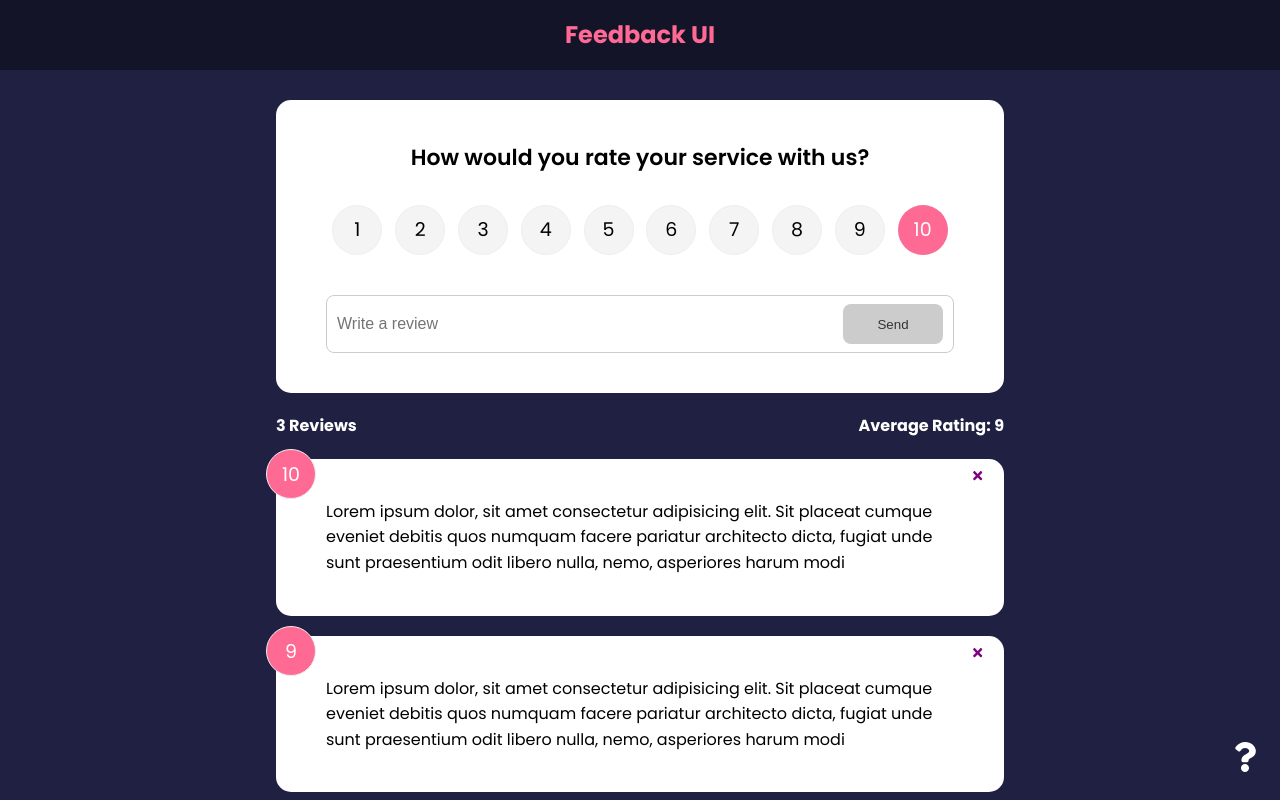
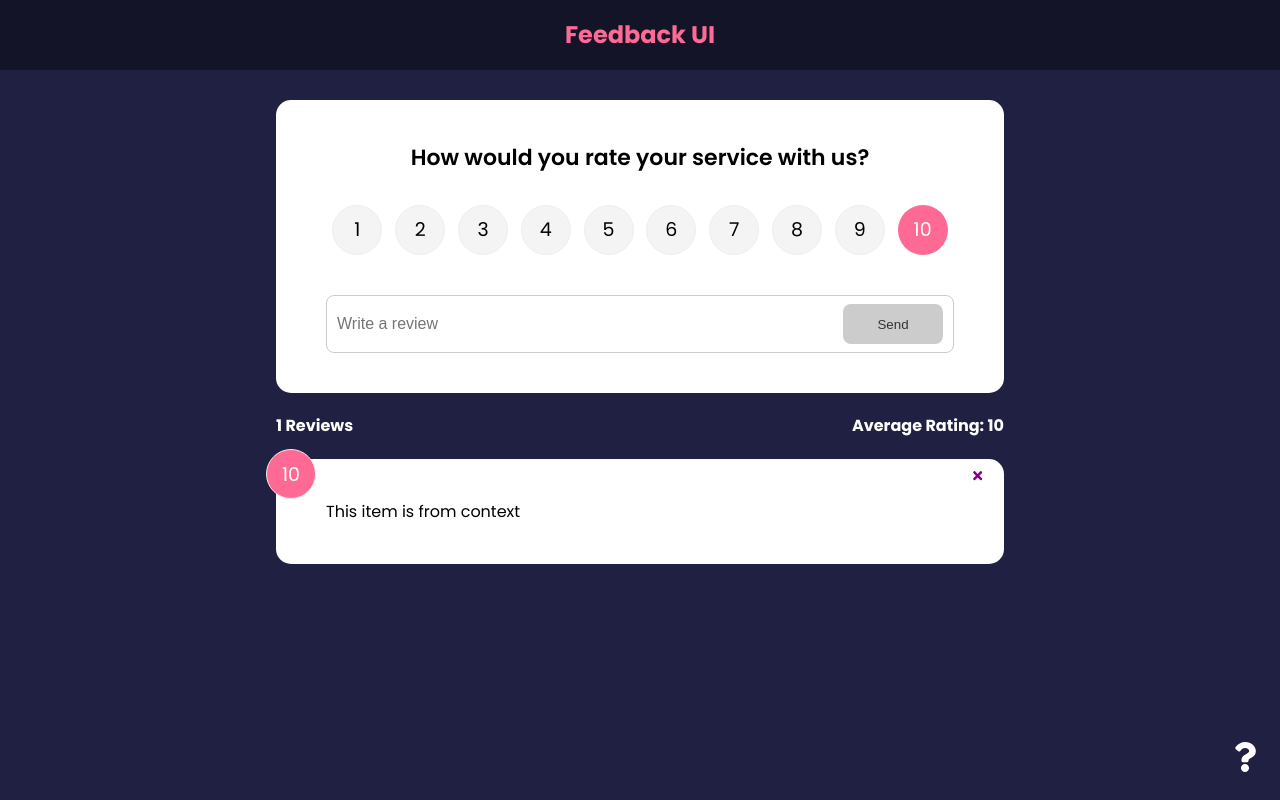
Before and after one commit to tapia1013/feedback, a React (Create React App) app: page / in a window 1280 px wide. Shown: the top 800 px of the page. Built offline with nearby package versions, Linux system fonts and the light colour scheme.

Commit message:
connected context and provider to feedbacklist and feedbackstats

```diff
--- a/src/App.js
+++ b/src/App.js
@@ -45,7 +45,7 @@
                 <>
                   <FeedbackForm handleAdd={addFeedback} />
                   <FeedbackStats feedback={feedback} />
-                  <FeedbackList feedback={feedback} handleDelete={deleteFeedback} />
+                  <FeedbackList handleDelete={deleteFeedback} />
                 </>
               }>
             </Route>
--- a/src/components/FeedbackList.jsx
+++ b/src/components/FeedbackList.jsx
@@ -1,11 +1,12 @@
-import React from 'react';
+import { useContext } from 'react';
 import { motion, AnimatePresence } from 'framer-motion'
-import PropTypes from 'prop-types';
+// import PropTypes from 'prop-types';
 import FeedbackItem from './FeedbackItem';
+import FeedbackContext from '../context/FeedbackContext';
 
 
-function FeedbackList({ feedback, handleDelete }) {
-  // console.log(feedback);
+function FeedbackList({ handleDelete }) {
+  const { feedback } = useContext(FeedbackContext)
 
   if (!feedback || feedback.length === 0) {
     return <p>No Feedback Yet.</p>
@@ -45,14 +46,14 @@
   //   )
 }
 
-FeedbackList.propTypes = {
-  feedback: PropTypes.arrayOf(
-    PropTypes.shape({
-      id: PropTypes.number.isRequired,
-      text: PropTypes.string.isRequired,
-      rating: PropTypes.number.isRequired,
-    })
-  )
-}
-// video 1 create routes
+// FeedbackList.propTypes = {
+//   feedback: PropTypes.arrayOf(
+//     PropTypes.shape({
+//       id: PropTypes.number.isRequired,
+//       text: PropTypes.string.isRequired,
+//       rating: PropTypes.number.isRequired,
+//     })
+//   )
+// }
+
 export default FeedbackList;
--- a/src/components/FeedbackStats.jsx
+++ b/src/components/FeedbackStats.jsx
@@ -1,6 +1,11 @@
-import PropTypes from 'prop-types';
+import { useContext } from 'react';
+// import PropTypes from 'prop-types';
+import FeedbackContext from '../context/FeedbackContext';
 
-function FeedbackStats({ feedback }) {
+
+function FeedbackStats() {
+  const { feedback } = useContext(FeedbackContext);
+
   // Calculate average rating
   let average = feedback.reduce((acc, cur) => {
     return acc + cur.rating
@@ -18,8 +23,8 @@
   )
 }
 
-FeedbackStats.propTypes = {
-  feedback: PropTypes.array.isRequired
-}
+// FeedbackStats.propTypes = {
+//   feedback: PropTypes.array.isRequired
+// }
 
 export default FeedbackStats;
```
